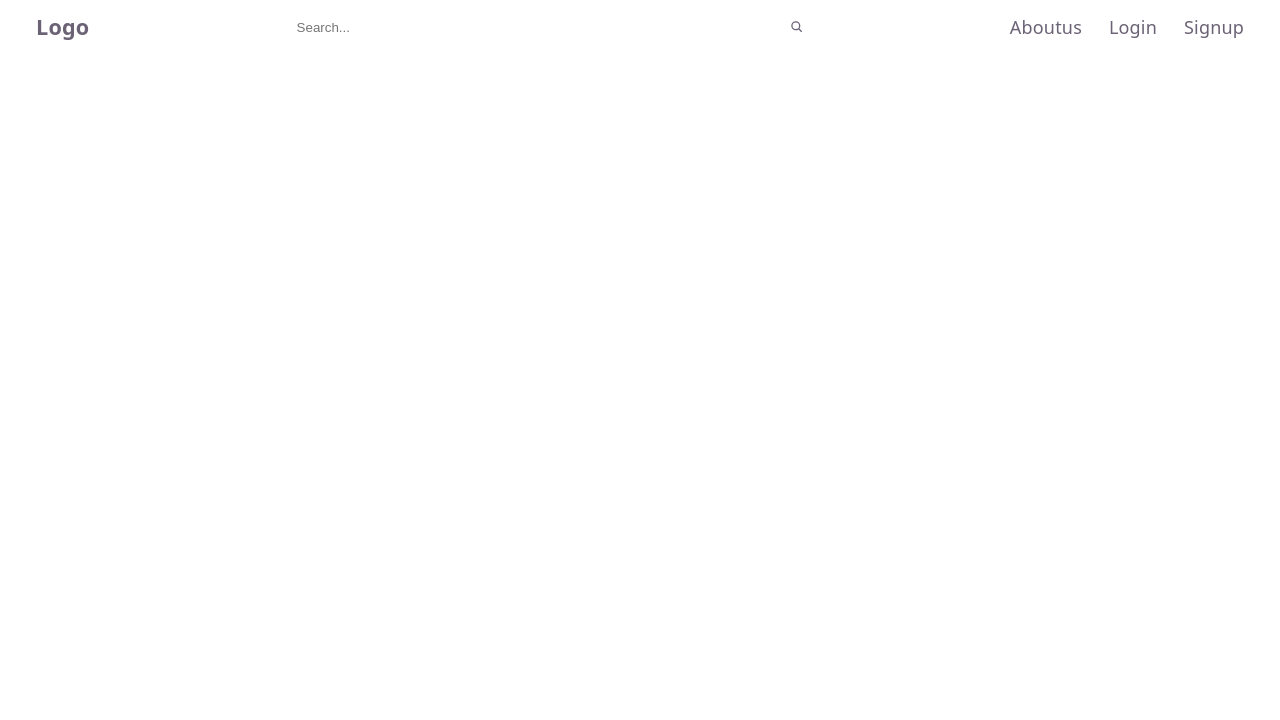
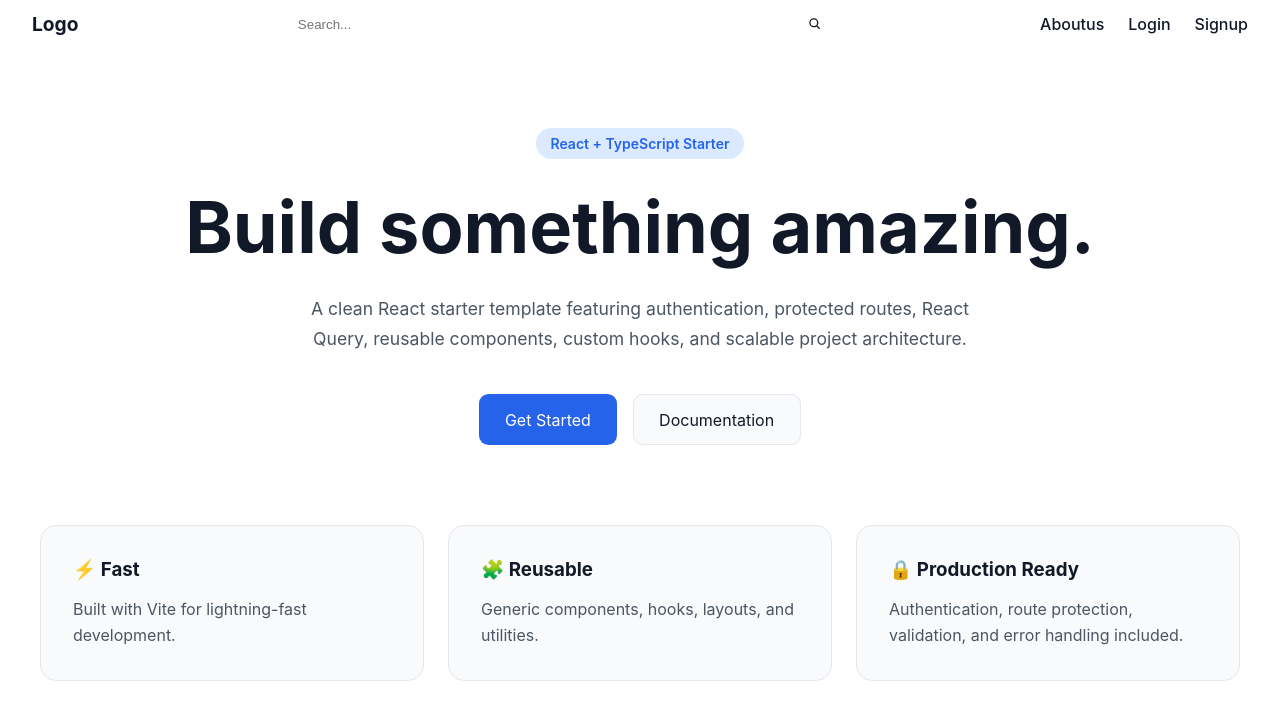
Before and after one commit to MohammadRstm/MerchForgeClient, a React (Vite) app: page / in a window 1280 px wide. Shown: the top 720 px of the page. Built offline with nearby package versions, Linux system fonts and the light colour scheme; no server answers.

Commit message:
created boiler plate home page code

```diff
--- a/src/features/Home/Home.css
+++ b/src/features/Home/Home.css
@@ -0,0 +1,101 @@
+.home {
+    max-width: 1200px;
+    margin: 0 auto;
+    padding: 5rem 2rem;
+}
+
+.hero {
+    text-align: center;
+    margin-bottom: 5rem;
+}
+
+.hero__badge {
+    display: inline-block;
+    padding: .45rem .9rem;
+    border-radius: 999px;
+    background: var(--primary-light);
+    color: var(--primary);
+    font-size: .875rem;
+    font-weight: 600;
+    margin-bottom: 1.5rem;
+}
+
+.hero h1 {
+    margin: 0;
+    font-size: clamp(2.5rem, 6vw, 4.5rem);
+    color: var(--text-primary);
+}
+
+.hero p {
+    max-width: 700px;
+    margin: 1.5rem auto 0;
+    color: var(--text-secondary);
+    font-size: 1.1rem;
+    line-height: 1.7;
+}
+
+.hero__actions {
+    display: flex;
+    justify-content: center;
+    gap: 1rem;
+    flex-wrap: wrap;
+    margin-top: 2.5rem;
+}
+
+.btn {
+    border: none;
+    cursor: pointer;
+    font: inherit;
+    padding: .9rem 1.6rem;
+    border-radius: .6rem;
+    transition: .2s ease;
+}
+
+.btn-primary {
+    background: var(--primary);
+    color: white;
+}
+
+.btn-primary:hover {
+    background: var(--primary-hover);
+}
+
+.btn-secondary {
+    background: var(--bg-secondary);
+    color: var(--text-primary);
+    border: 1px solid var(--border-light);
+}
+
+.btn-secondary:hover {
+    background: var(--bg-tertiary);
+}
+
+.features {
+    display: grid;
+    grid-template-columns: repeat(auto-fit, minmax(260px, 1fr));
+    gap: 1.5rem;
+}
+
+.feature-card {
+    padding: 2rem;
+    border: 1px solid var(--border-light);
+    border-radius: 1rem;
+    background: var(--bg-secondary);
+    transition: .2s ease;
+}
+
+.feature-card:hover {
+    transform: translateY(-4px);
+    box-shadow: 0 10px 25px var(--shadow);
+}
+
+.feature-card h3 {
+    margin: 0 0 1rem;
+    color: var(--text-primary);
+}
+
+.feature-card p {
+    margin: 0;
+    color: var(--text-secondary);
+    line-height: 1.6;
+}
--- a/src/features/Home/Home.tsx
+++ b/src/features/Home/Home.tsx
@@ -1,12 +1,46 @@
+import "./Home.css";
 
+const Home = () => {
+    return (
+        <main className="home">
+            <section className="hero">
+                <span className="hero__badge">React + TypeScript Starter</span>
 
-const Home = () =>{
+                <h1>Build something amazing.</h1>
 
+                <p>
+                    A clean React starter template featuring authentication,
+                    protected routes, React Query, reusable components, custom
+                    hooks, and scalable project architecture.
+                </p>
 
-    return(
-        <>
-        </>
+                <div className="hero__actions">
+                    <button className="btn btn-primary">Get Started</button>
+                    <button className="btn btn-secondary">Documentation</button>
+                </div>
+            </section>
+
+            <section className="features">
+                <div className="feature-card">
+                    <h3>⚡ Fast</h3>
+                    <p>Built with Vite for lightning-fast development.</p>
+                </div>
+
+                <div className="feature-card">
+                    <h3>🧩 Reusable</h3>
+                    <p>Generic components, hooks, layouts, and utilities.</p>
+                </div>
+
+                <div className="feature-card">
+                    <h3>🔒 Production Ready</h3>
+                    <p>
+                        Authentication, route protection, validation, and error
+                        handling included.
+                    </p>
+                </div>
+            </section>
+        </main>
     );
-}
+};
 
 export default Home;
--- a/src/index.css
+++ b/src/index.css
@@ -1,35 +1,40 @@
 :root {
-  --text: #6b6375;
-  --text-h: #08060d;
-  --bg: #fff;
-  --border: #e5e4e7;
-  --code-bg: #f4f3ec;
-  --accent: #aa3bff;
-  --accent-bg: rgba(170, 59, 255, 0.1);
-  --accent-border: rgba(170, 59, 255, 0.5);
-  --social-bg: rgba(244, 243, 236, 0.5);
-  --shadow:
-    rgba(0, 0, 0, 0.1) 0 10px 15px -3px, rgba(0, 0, 0, 0.05) 0 4px 6px -2px;
+  /* Backgrounds */
+  --bg-primary: #ffffff;
+  --bg-secondary: #f8fafc;
+  --bg-tertiary: #eef2f7;
 
-  --sans: system-ui, 'Segoe UI', Roboto, sans-serif;
-  --heading: system-ui, 'Segoe UI', Roboto, sans-serif;
-  --mono: ui-monospace, Consolas, monospace;
+  /* Text */
+  --text-primary: #111827;
+  --text-secondary: #4b5563;
+  --text-muted: #9ca3af;
+  --text-inverse: #ffffff;
 
-  font: 18px/145% var(--sans);
-  letter-spacing: 0.18px;
-  color-scheme: light dark;
-  color: var(--text);
-  background: var(--bg);
-  font-synthesis: none;
-  text-rendering: optimizeLegibility;
-  -webkit-font-smoothing: antialiased;
-  -moz-osx-font-smoothing: grayscale;
+  /* Borders */
+  --border-light: #e5e7eb;
+  --border-medium: #d1d5db;
 
-  @media (max-width: 1024px) {
-    font-size: 16px;
-  }
+  /* Brand / Accent */
+  --primary: #2563eb;
+  --primary-hover: #1d4ed8;
+  --primary-light: #dbeafe;
+
+  /* Semantic */
+  --success: #16a34a;
+  --warning: #f59e0b;
+  --danger: #dc2626;
+  --info: #0ea5e9;
+
+  /* Misc */
+  --shadow: rgba(0, 0, 0, 0.08);
+  --overlay: rgba(0, 0, 0, 0.5);
 }
 
-body, #root {
+body,
+#root {
   margin: 0;
+  min-height: 100vh;
+  background: var(--bg-primary);
+  color: var(--text-primary);
+  font-family: Inter, sans-serif;
 }
```
